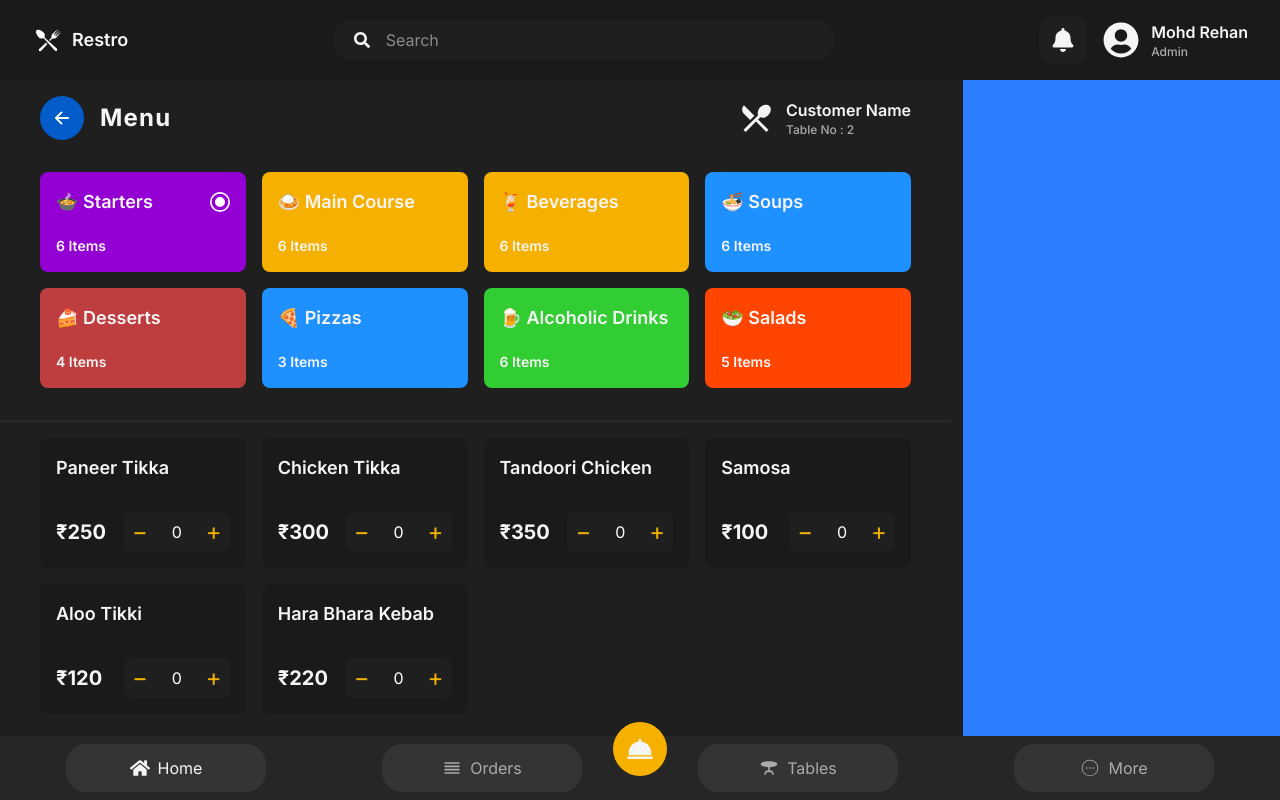
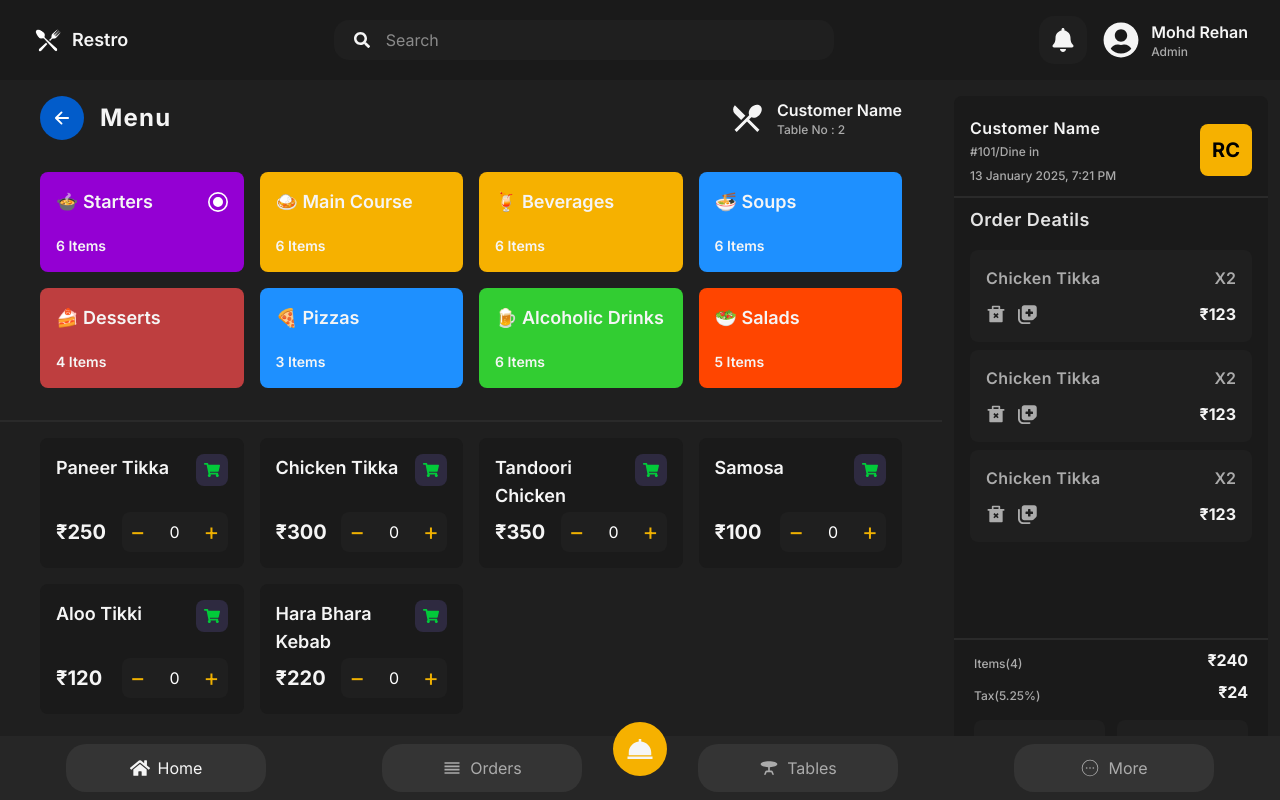
Before and after one commit to mohd-rehan-gh2426/Restaurant-POS-System, a React (Vite) app in the folder frontend/: page /menu in a window 1280 px wide. Built offline with nearby package versions, Linux system fonts and the light colour scheme.

Commit message:
Completed Menu Page Design

```diff
--- /dev/null
+++ b/frontend/src/components/menu/BillsInfo.jsx
@@ -0,0 +1,35 @@
+import React from "react";
+
+const BillsInfo = () => {
+  return (
+    <>
+      <div className="flex items-center justify-between px-5 mt-2">
+        <p className="text-xs font-medium mt-2 text-[#ababab]">Items(4)</p>
+        <h1 className="text-[#f5f5f5] text-md font-bold">₹240</h1>
+      </div>
+      <div className="flex items-center justify-between px-5 mt-2">
+        <p className="text-xs font-medium mt-2 text-[#ababab]">Tax(5.25%)</p>
+        <h1 className="text-[#f5f5f5] text-md font-bold">₹24</h1>
+      </div>
+      <div className="flex items-center gap-3 px-5 mt-4">
+        <button className="bg-[#1f1f1f] px-4 py-3 w-full rounded-lg text-[#ababab] font-semibold">
+          Cash
+        </button>
+        <button className="bg-[#1f1f1f] px-4 py-3 w-full rounded-lg text-[#ababab] font-semibold">
+          Online
+        </button>
+      </div>
+
+      <div className="flex items-center gap-3 px-5 mt-4">
+        <button className="bg-[#025cca] px-4 py-3 w-full rounded-lg text-[#ababab] font-semibold text-lg">
+          Print Reciept
+        </button>
+        <button className="bg-[#f6b100] px-4 py-3 w-full rounded-lg text-[#1f1f1f] font-semibold text-lg">
+          Place Order
+        </button>
+      </div>
+    </>
+  );
+};
+
+export default BillsInfo;
--- /dev/null
+++ b/frontend/src/components/menu/CartItems.jsx
@@ -0,0 +1,79 @@
+import React from "react";
+import { FaNotesMedical } from "react-icons/fa6";
+import { RiDeleteBin2Fill } from "react-icons/ri";
+const CartItems = () => {
+  return (
+    <div className="px-4 py-2">
+      <h1 className="text-lg font-semibold tracking-wide text-[#e4e4e4]">
+        Order Deatils
+      </h1>
+      <div className="mt-4 overflow-y-scroll scrollbar-hide h-[380px]">
+        <div className="bg-[#1f1f1f] rounded-lg px-4 py-4 mb-2">
+          <div className="flex items-center justify-between">
+            <h1 className="text-[#ababab] font-semibold tracking-wide text-md">
+              Chicken Tikka
+            </h1>
+            <p className="text-[#ababab] font-semibold">X2</p>
+          </div>
+          <div className="flex items-center justify-between mt-3">
+            <div className="flex items-center gap-3">
+              <RiDeleteBin2Fill
+                className="text-[#ababab] cursor-pointer"
+                size={20}
+              />
+              <FaNotesMedical
+                className="text-[#ababab] cursor-pointer"
+                size={20}
+              />
+            </div>
+            <p className="text-[#f5f5f5] text-md font-bold">₹123</p>
+          </div>
+        </div>
+        <div className="bg-[#1f1f1f] rounded-lg px-4 py-4 mb-2">
+          <div className="flex items-center justify-between">
+            <h1 className="text-[#ababab] font-semibold tracking-wide text-md">
+              Chicken Tikka
+            </h1>
+            <p className="text-[#ababab] font-semibold">X2</p>
+          </div>
+          <div className="flex items-center justify-between mt-3">
+            <div className="flex items-center gap-3">
+              <RiDeleteBin2Fill
+                className="text-[#ababab] cursor-pointer"
+                size={20}
+              />
+              <FaNotesMedical
+                className="text-[#ababab] cursor-pointer"
+                size={20}
+              />
+            </div>
+            <p className="text-[#f5f5f5] text-md font-bold">₹123</p>
+          </div>
+        </div>
+        <div className="bg-[#1f1f1f] rounded-lg px-4 py-4 mb-2">
+          <div className="flex items-center justify-between">
+            <h1 className="text-[#ababab] font-semibold tracking-wide text-md">
+              Chicken Tikka
+            </h1>
+            <p className="text-[#ababab] font-semibold">X2</p>
+          </div>
+          <div className="flex items-center justify-between mt-3">
+            <div className="flex items-center gap-3">
+              <RiDeleteBin2Fill
+                className="text-[#ababab] cursor-pointer"
+                size={20}
+              />
+              <FaNotesMedical
+                className="text-[#ababab] cursor-pointer"
+                size={20}
+              />
+            </div>
+            <p className="text-[#f5f5f5] text-md font-bold">₹123</p>
+          </div>
+        </div>
+      </div>
+    </div>
+  );
+};
+
+export default CartItems;
--- /dev/null
+++ b/frontend/src/components/menu/CustomerInfo.jsx
@@ -0,0 +1,22 @@
+import React from "react";
+
+const CustomerInfo = () => {
+  return (
+    <div className="flex items-center justify-between px-4 py-3">
+      <div className="flex flex-col items-start">
+        <h1 className="text-md text-[#f5f5f5] font-semibold tracking-wide">
+          Customer Name
+        </h1>
+        <p className="text-xs text-[#ababab] font-medium mt-1">#101/Dine in</p>
+        <p className="text-xs text-[#ababab] font-medium mt-2">
+          13 January 2025, 7:21 PM
+        </p>
+      </div>
+      <button className="bg-[#f6b100] p-3 text-xl font-bold rounded-lg">
+        RC
+      </button>
+    </div>
+  );
+};
+
+export default CustomerInfo;
--- a/frontend/src/components/menu/MenuContainer.jsx
+++ b/frontend/src/components/menu/MenuContainer.jsx
@@ -2,6 +2,7 @@ import React, { useEffect, useState } from "react";
 import { menus } from "../../constants";
 import { getRandomBG } from "../../utils/randomColor";
 import { GrRadialSelected } from "react-icons/gr";
+import { FaShoppingCart } from "react-icons/fa";
 
 const MenuContainer = () => {
   const [selected, setSelected] = useState(menus[0]);
@@ -68,10 +69,14 @@ const MenuContainer = () => {
               key={item.id}
               className="flex flex-col items-start justify-between p-4 rounded-lg h-[130px] cursor-pointer bg-[#1a1a1a] hover:bg-[#2a2a2a]"
             >
-              <h1 className="text-[#f5f5f5] text-lg font-semibold">
+            <div className="flex items-start justify-between w-full">
+            <h1 className="text-[#f5f5f5] text-lg font-semibold">
                 {" "}
                 {item.name}
               </h1>
+                <button className="bg-[#2e2a40] text-[#02ca3a] p-2 rounded-lg"><FaShoppingCart /></button>
+            </div>
+
               <div className="flex items-center justify-between w-full">
                 <p className="text-[#f5f5f5] text-xl font-bold">
                   ₹{item.price}
--- a/frontend/src/pages/Menu.jsx
+++ b/frontend/src/pages/Menu.jsx
@@ -1,47 +1,60 @@
-import React from 'react'
-import BottomNav from '../components/shared/BottomNav'
-import BackButton from '../components/shared/BackButton'
+import React from "react";
+import BottomNav from "../components/shared/BottomNav";
+import BackButton from "../components/shared/BackButton";
 
-import { MdRestaurantMenu } from 'react-icons/md';
-import MenuContainer from '../components/menu/MenuContainer';
+import { MdRestaurantMenu } from "react-icons/md";
+import MenuContainer from "../components/menu/MenuContainer";
+
+import CustomerInfo from "../components/menu/CustomerInfo";
+import CartItems from "../components/menu/CartItems";
+import BillsInfo from "../components/menu/BillsInfo";
+
 const Menu = () => {
   return (
     <section className="bg-[#1f1f1f]  h-[calc(100vh-5rem)] overflow-hidden overflow-y-scroll scrollbar-hide flex gap-3">
-
       {/* {LEFT DIV} */}
-    <div className='flex-[3] '>
-      <div className='flex items-center justify-between px-10 py-4'>
-          <div className='flex items-center gap-4'>
-            <BackButton/>
-            <h1 className='text-[#f5f5f5] text-2xl font-bold tracking-wider'>
+      <div className="flex-[3] ">
+        <div className="flex items-center justify-between px-10 py-4">
+          <div className="flex items-center gap-4">
+            <BackButton />
+            <h1 className="text-[#f5f5f5] text-2xl font-bold tracking-wider">
               Menu
             </h1>
           </div>
-          <div className='flex items-center justify-around gap-4'>
+          <div className="flex items-center justify-around gap-4">
             <button>
               <div className="flex items-center gap-3 cursor-pointer">
-                          <MdRestaurantMenu className="text-[#f5f5f5] text-4xl"/>
+                <MdRestaurantMenu className="text-[#f5f5f5] text-4xl" />
                 <div className="flex flex-col items-start">
-                              <h1 className="text-md text-[#f5f5f5] font-semibold">Customer Name</h1>
-                              <p className="text-xs text-[#ababab] font-medium">Table No : 2</p>
+                  <h1 className="text-md text-[#f5f5f5] font-semibold">
+                    Customer Name
+                  </h1>
+                  <p className="text-xs text-[#ababab] font-medium">
+                    Table No : 2
+                  </p>
                 </div>
               </div>
             </button>
           </div>
         </div>
-           <MenuContainer/>
+        <MenuContainer />
       </div>
 
-
       {/* {RIGHT DIV} */}
-    <div className='flex-[1] bg-blue-500'>
-
+      <div className="flex-[1] bg-[#1a1a1a] mt-4 mr-3 h-[780px] rounded-lg pt-2 overflow-y-scroll scrollbar-hide">
+        {/* {COSTUMER INFO} */}
+        <CustomerInfo/>
+        <hr className="border-[#2a2a2a] border-t-2" />
+        {/* {CART ITEMS} */}
+        <CartItems/>
+        <hr className="border-[#2a2a2a] border-t-2" />
+        {/* {BILL INFO} */}
+        <BillsInfo/>
       </div>
 
+      <BottomNav />
+    </section>
+  );
+};
 
-        <BottomNav/>
-    </section>
-  )
-}
-
-export default Menu
+export default Menu;
```
Lines whose indentation alone changed are shown as unchanged.
